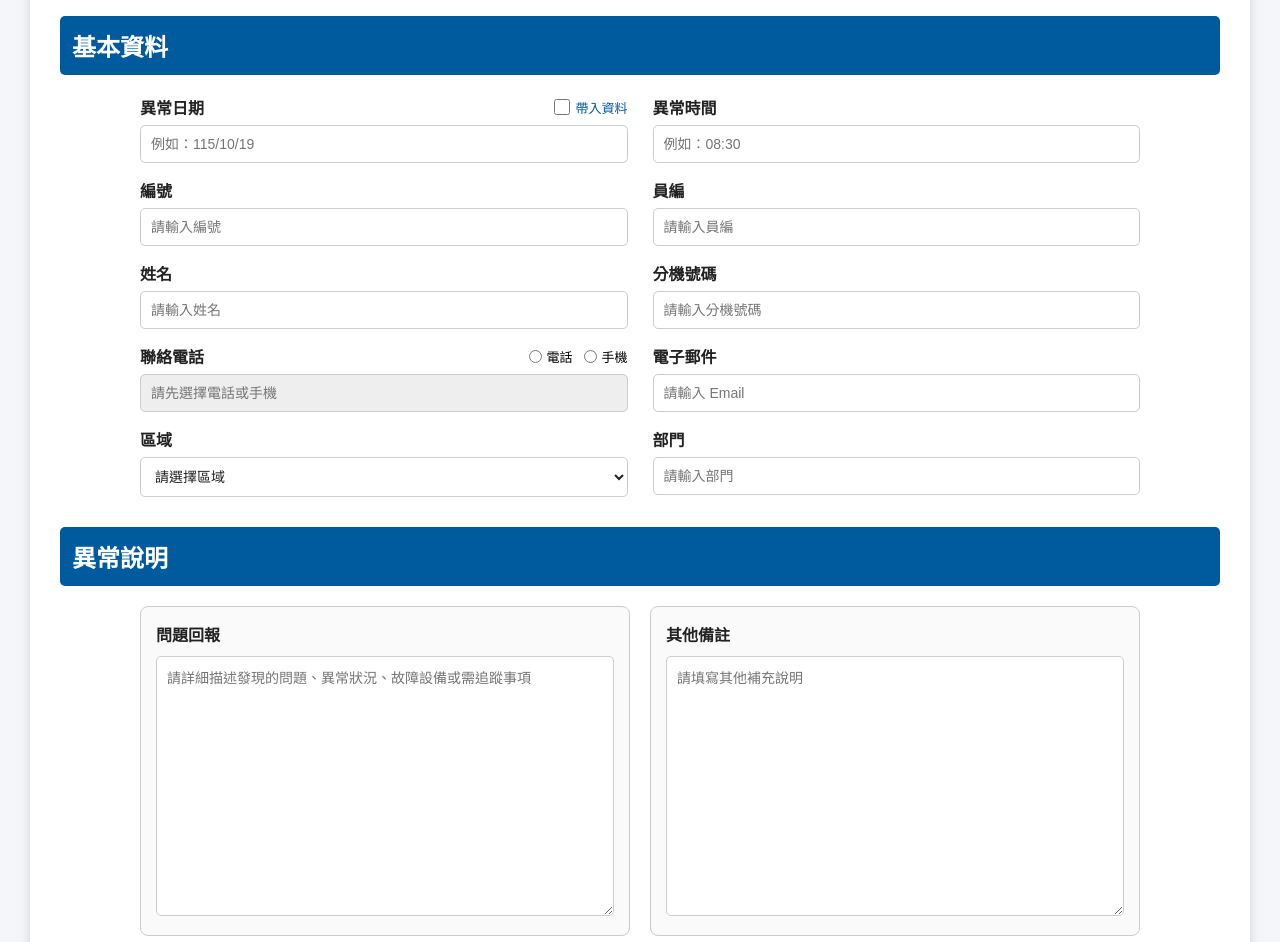
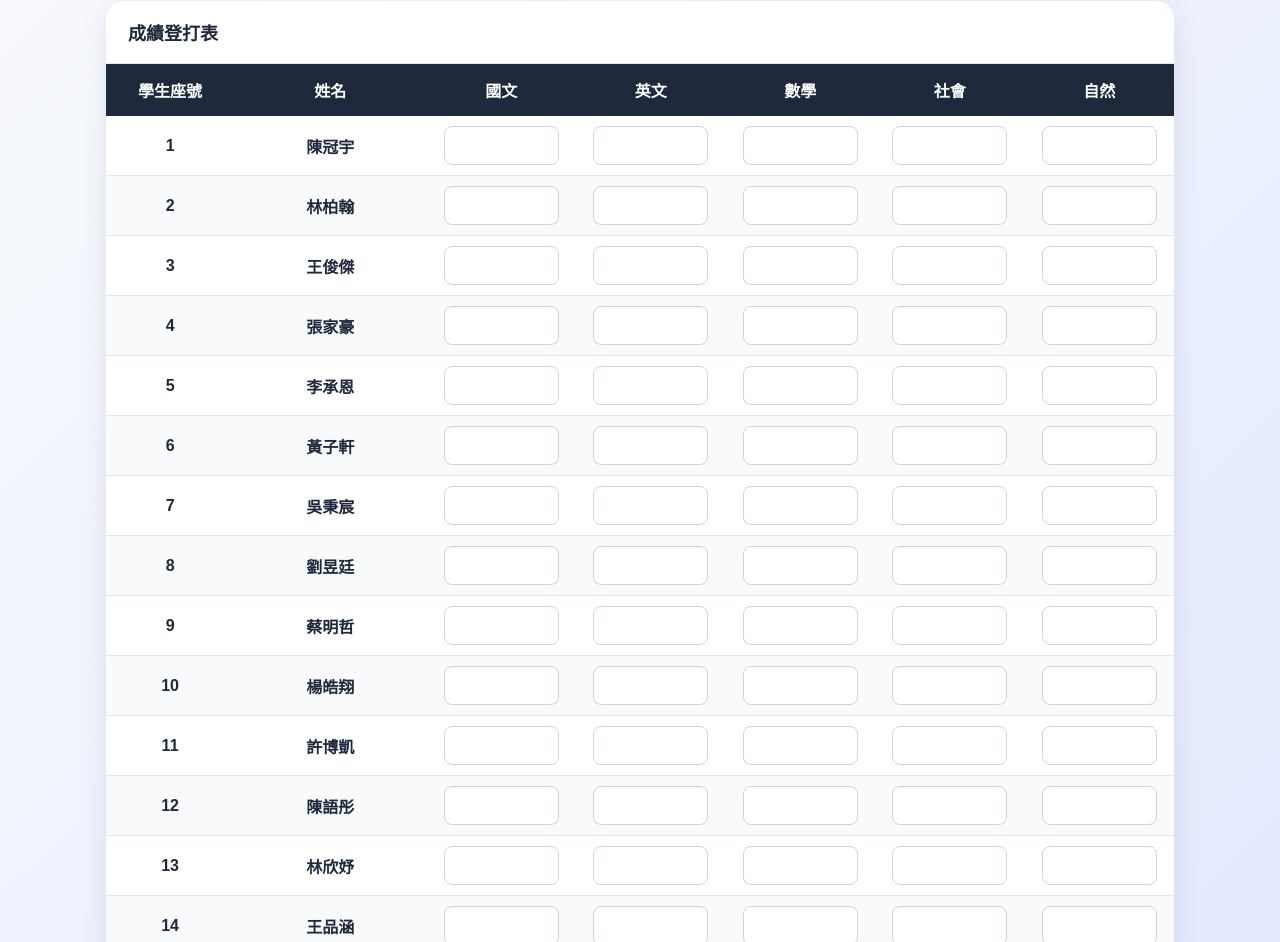
Before and after one commit to 2026eric/2026eric.github.io, a plain HTML site: page index.html in a window 1280 px wide. Shown: the part 141-1083 px from the top of the page. Drawn offline with Linux system fonts and the light colour scheme.

Commit message:
Update index.html

```diff
--- a/index.html
+++ b/index.html
@@ -1,587 +1,121 @@
+
+
 <!DOCTYPE html>
-<html lang="zh-Hant">
+<html lang="zh-Hant-TW">
 <head>
-<meta charset="UTF-8">
-<meta name="viewport" content="width=device-width, initial-scale=1.0">
-<title>異常回報表</title>
+  <meta charset="UTF-8">
+  <meta name="viewport" content="width=device-width, initial-scale=1.0">
+  <title>學生成績登打系統</title>
+  <style>
+    * { box-sizing: border-box; }
+    body { margin: 0; font-family: "Microsoft JhengHei", Arial, sans-serif; background: linear-gradient(135deg,#f8fafc,#e0e7ff); color:#1e293b; }
+    .container { max-width:1100px; margin:0 auto; padding:32px 16px; }
+    .header,.card { background:#fff; border-radius:18px; box-shadow:0 10px 30px rgba(15,23,42,.09); }
+    .header { padding:24px; margin-bottom:22px; text-align:center; }
+    h1 { margin:0; font-size:28px; }
+    .card { overflow:hidden; }
+    .card-title { padding:18px 22px; font-size:18px; font-weight:700; border-bottom:1px solid #e2e8f0; }
+    .table-wrap { overflow-x:auto; }
+    table { width:100%; border-collapse:collapse; table-layout:fixed; min-width:760px; }
+    th { background:#1e293b; color:#fff; padding:14px 10px; text-align:center; }
+    td { padding:10px; border-bottom:1px solid #e2e8f0; text-align:center; }
+    th:nth-child(1), td:nth-child(1) { width:12%; }
+    th:nth-child(2), td:nth-child(2) { width:18%; }
+    th:nth-child(n+3), td:nth-child(n+3) { width:14%; }
+    tbody tr:nth-child(even) { background:#f8fafc; }
+    tbody tr:hover { background:#eef2ff; }
+    .seat { font-weight:700; }
+    .name { text-align:center; font-weight:700; }
+    .score { width:100%; max-width:115px; padding:10px; border:1px solid #cbd5e1; border-radius:8px; text-align:center; font-size:15px; outline:none; }
+    .score:focus { border-color:#6366f1; box-shadow:0 0 0 3px rgba(99,102,241,.14); }
+    .footer { padding:18px 22px; display:flex; align-items:center; justify-content:flex-end; gap:12px; background:#f8fafc; }
+    button { border:0; border-radius:10px; padding:11px 18px; font-weight:700; cursor:pointer; font-size:14px; }
+    .clear { background:#fff; border:1px solid #cbd5e1; color:#334155; }
+    .save { background:#4f46e5; color:#fff; }
+    #message { margin-right:auto; color:#4338ca; font-weight:700; font-size:14px; }
+    @media(max-width:650px){ .container{padding:16px 10px;} }
+  </style>
+</head>
+<body>
+  <main class="container">
+    <section class="header">
+      <h1>學生成績登打系統</h1>
+    </section>
+    <section class="card">
+      <div class="card-title">成績登打表</div>
+      <div class="table-wrap">
+        <table>
+          <thead>
+            <tr><th>學生座號</th><th>姓名</th><th>國文</th><th>英文</th><th>數學</th><th>社會</th><th>自然</th></tr>
+          </thead>
+          <tbody id="studentBody"></tbody>
+        </table>
+      </div>
+      <div class="footer">
+        <span id="message"></span>
+        <button class="clear" id="clearBtn">清除成績</button>
+        <button class="save" id="saveBtn">儲存成績</button>
+      </div>
+    </section>
+  </main>
+  <script>
+    const students = [
+      [1,"陳冠宇"],[2,"林柏翰"],[3,"王俊傑"],[4,"張家豪"],[5,"李承恩"],
+      [6,"黃子軒"],[7,"吳秉宸"],[8,"劉昱廷"],[9,"蔡明哲"],[10,"楊皓翔"],
+      [11,"許博凱"],[12,"陳語彤"],[13,"林欣妤"],[14,"王品涵"],[15,"張雅晴"],
+      [16,"李佳蓉"],[17,"黃郁婷"],[18,"吳思穎"],[19,"劉芷妍"],[20,"蔡依庭"]
+    ];
+    const subjects = ["chinese","english","math","social","science"];
+    const body = document.getElementById("studentBody");
+    const message = document.getElementById("message");
 
-<style>
-*{
-    box-sizing:border-box;
-    font-family:"Microsoft JhengHei",sans-serif;
-}
-
-body{
-    margin:0;
-    padding:30px;
-    background:#f4f6f9;
-}
-
-.container{
-    max-width:1400px;
-    margin:auto;
-    background:#ffffff;
-    padding:30px;
-    border-radius:10px;
-    box-shadow:0 3px 12px rgba(0,0,0,0.15);
-}
-
-h1{
-    text-align:center;
-    color:#005a9e;
-    margin-bottom:30px;
-}
-
-h2{
-    background:#005a9e;
-    color:#ffffff;
-    padding:12px;
-    border-radius:5px;
-    margin-top:30px;
-}
-
-/* 固定每行兩格 */
-.form-grid{
-    display:grid;
-    grid-template-columns:1fr 1fr;
-    gap:15px 25px;
-    max-width:1000px;
-    margin:0 auto;
-}
-
-.form-group{
-    display:flex;
-    flex-direction:column;
-    position:relative;
-    min-width:0;
-}
-
-.form-group > label{
-    font-weight:bold;
-    color:#222222;
-    margin-bottom:6px;
-}
-
-input,
-select,
-textarea{
-    width:100%;
-    padding:10px;
-    border:1px solid #cccccc;
-    border-radius:5px;
-    font-size:14px;
-    background:#ffffff;
-    color:#222222;
-}
-
-/* 鎖定狀態 */
-input:disabled{
-    background:#eeeeee;
-    color:#666666;
-    cursor:not-allowed;
-}
-
-/* 日期標題 */
-.date-header{
-    display:flex;
-    align-items:center;
-    justify-content:space-between;
-    margin-bottom:6px;
-}
-
-.date-header > label{
-    font-weight:bold;
-    color:#222222;
-    margin:0;
-}
-
-.date-check{
-    display:flex;
-    align-items:center;
-    gap:5px;
-    white-space:nowrap;
-}
-
-.date-check input{
-    width:16px;
-    height:16px;
-    margin:0;
-    cursor:pointer;
-}
-
-.date-check label{
-    margin:0;
-    font-size:13px;
-    font-weight:normal;
-    color:#005a9e;
-    cursor:pointer;
-}
-
-/* 聯絡電話標題 */
-.phone-header{
-    display:flex;
-    align-items:center;
-    justify-content:space-between;
-    margin-bottom:6px;
-}
-
-.phone-header > label{
-    font-weight:bold;
-    color:#222222;
-    margin:0;
-}
-
-/* 電話 / 手機選項 */
-.phone-options{
-    display:flex;
-    align-items:center;
-    gap:12px;
-    white-space:nowrap;
-}
-
-.phone-options label{
-    display:flex;
-    align-items:center;
-    gap:4px;
-    margin:0;
-    font-size:13px;
-    font-weight:normal;
-    cursor:pointer;
-}
-
-.phone-options input{
-    width:auto;
-    margin:0;
-}
-
-/* 異常說明 */
-.report-grid{
-    display:grid;
-    grid-template-columns:1fr 1fr;
-    gap:20px;
-    max-width:1000px;
-    margin:0 auto;
-}
-
-.report-box{
-    background:#fafafa;
-    border:1px solid #cccccc;
-    border-radius:8px;
-    padding:15px;
-}
-
-.report-box label{
-    display:block;
-    font-weight:bold;
-    color:#222222;
-    margin-bottom:10px;
-}
-
-.report-box textarea{
-    width:100%;
-    height:260px;
-    resize:vertical;
-}
-
-/* 送出按鈕 */
-.submit-area{
-    display:flex;
-    justify-content:center;
-    margin-top:30px;
-}
-
-.submit-btn{
-    width:auto;
-    min-width:130px;
-    padding:11px 25px;
-    border:none;
-    border-radius:5px;
-    font-size:16px;
-    color:#ffffff;
-    background:#28a745;
-    cursor:pointer;
-}
-
-.submit-btn:hover{
-    background:#218838;
-}
-
-.notice{
-    text-align:center;
-    color:#666666;
-    margin-top:10px;
-    font-size:13px;
-}
-
-/* 小螢幕 */
-@media (max-width:768px){
-
-    body{
-        padding:15px;
+    function render() {
+      body.innerHTML = "";
+      students.forEach(([seat,name]) => {
+        const row = document.createElement("tr");
+        row.innerHTML = `<td class="seat">${seat}</td><td class="name">${name}</td>` +
+          subjects.map(subject => `<td><input class="score" type="text" inputmode="numeric" maxlength="3" data-seat="${seat}" data-subject="${subject}" aria-label="${name} ${subject} 成績"></td>`).join("");
+        body.appendChild(row);
+      });
+      loadScores();
     }
 
-    .container{
-        padding:20px;
+    function getScoreData() {
+      const data = {};
+      document.querySelectorAll(".score").forEach(input => {
+        if (!data[input.dataset.seat]) data[input.dataset.seat] = {};
+        data[input.dataset.seat][input.dataset.subject] = input.value;
+      });
+      return data;
     }
 
-    .form-grid{
-        grid-template-columns:1fr;
+    function loadScores() {
+      const saved = JSON.parse(localStorage.getItem("student-score-entry") || "{}");
+      document.querySelectorAll(".score").forEach(input => {
+        input.value = saved[input.dataset.seat]?.[input.dataset.subject] ?? "";
+      });
     }
 
-    .report-grid{
-        grid-template-columns:1fr;
-    }
-}
-</style>
-</head>
+    body.addEventListener("input", event => {
+      if (!event.target.classList.contains("score")) return;
+      let value = event.target.value.replace(/\D/g, "");
+      if (value !== "" && Number(value) > 100) value = "100";
+      event.target.value = value;
+      message.textContent = "";
+    });
 
-<body>
+    document.getElementById("saveBtn").addEventListener("click", () => {
+      localStorage.setItem("student-score-entry", JSON.stringify(getScoreData()));
+      message.textContent = "成績已儲存於此瀏覽器";
+    });
 
-<div class="container">
+    document.getElementById("clearBtn").addEventListener("click", () => {
+      document.querySelectorAll(".score").forEach(input => input.value = "");
+      localStorage.removeItem("student-score-entry");
+      message.textContent = "已清除全部成績";
+    });
 
-<h1>異常回報表</h1>
-
-<h2>基本資料</h2>
-
-<div class="form-grid">
-
-    <!-- 第一列：日期 / 時間 -->
-    <div class="form-group">
-
-        <div class="date-header">
-
-            <label for="abnormalDate">異常日期</label>
-
-            <div class="date-check">
-
-                <input
-                    type="checkbox"
-                    id="useCurrentDateTime"
-                    onchange="setCurrentDateTime()">
-
-                <label for="useCurrentDateTime">
-                    帶入資料
-                </label>
-
-            </div>
-
-        </div>
-
-        <input
-            type="text"
-            id="abnormalDate"
-            placeholder="例如：115/10/19">
-
-    </div>
-
-
-    <div class="form-group">
-
-        <label for="abnormalTime">異常時間</label>
-
-        <input
-            type="text"
-            id="abnormalTime"
-            placeholder="例如：08:30">
-
-    </div>
-
-
-    <!-- 第二列：編號 / 員編 -->
-    <div class="form-group">
-
-        <label>編號</label>
-
-        <input
-            type="text"
-            placeholder="請輸入編號">
-
-    </div>
-
-
-    <div class="form-group">
-
-        <label>員編</label>
-
-        <input
-            type="text"
-            placeholder="請輸入員編">
-
-    </div>
-
-
-    <!-- 第三列：姓名 / 分機 -->
-    <div class="form-group">
-
-        <label>姓名</label>
-
-        <input
-            type="text"
-            placeholder="請輸入姓名">
-
-    </div>
-
-
-    <div class="form-group">
-
-        <label>分機號碼</label>
-
-        <input
-            type="text"
-            placeholder="請輸入分機號碼">
-
-    </div>
-
-
-    <!-- 第四列：聯絡電話 / Email -->
-    <div class="form-group">
-
-        <div class="phone-header">
-
-            <label for="phoneNumber">
-                聯絡電話
-            </label>
-
-            <div class="phone-options">
-
-                <label>
-                    <input
-                        type="radio"
-                        name="phoneType"
-                        value="phone"
-                        onchange="changePhoneType()">
-                    電話
-                </label>
-
-                <label>
-                    <input
-                        type="radio"
-                        name="phoneType"
-                        value="mobile"
-                        onchange="changePhoneType()">
-                    手機
-                </label>
-
-            </div>
-
-        </div>
-
-        <input
-            type="text"
-            id="phoneNumber"
-            placeholder="請先選擇電話或手機"
-            disabled>
-
-    </div>
-
-
-    <div class="form-group">
-
-        <label>電子郵件</label>
-
-        <input
-            type="text"
-            placeholder="請輸入 Email">
-
-    </div>
-
-
-    <!-- 第五列：區域 / 部門 -->
-    <div class="form-group">
-
-        <label>區域</label>
-
-        <select>
-            <option value="">請選擇區域</option>
-            <option value="康橋國際學校">
-                康橋國際學校
-            </option>
-            <option value="康軒文教事業">
-                康軒文教事業
-            </option>
-        </select>
-
-    </div>
-
-
-    <div class="form-group">
-
-        <label>部門</label>
-
-        <input
-            type="text"
-            placeholder="請輸入部門">
-
-    </div>
-
-</div>
-
-
-<h2>異常說明</h2>
-
-<div class="report-grid">
-
-    <div class="report-box">
-
-        <label>問題回報</label>
-
-        <textarea
-            placeholder="請詳細描述發現的問題、異常狀況、故障設備或需追蹤事項"></textarea>
-
-    </div>
-
-
-    <div class="report-box">
-
-        <label>其他備註</label>
-
-        <textarea
-            placeholder="請填寫其他補充說明"></textarea>
-
-    </div>
-
-</div>
-
-
-<div class="submit-area">
-
-    <button
-        class="submit-btn"
-        type="button"
-        onclick="fakeSubmit()">
-        送出報表
-    </button>
-
-</div>
-
-
-<div class="notice">
-此按鈕僅供展示用途，不會實際送出任何資料
-</div>
-
-</div>
-
-
-<script>
-
-/* 帶入日期與時間 */
-function setCurrentDateTime(){
-
-    const checkbox =
-        document.getElementById("useCurrentDateTime");
-
-    const dateInput =
-        document.getElementById("abnormalDate");
-
-    const timeInput =
-        document.getElementById("abnormalTime");
-
-
-    /* 勾選：帶入資料並鎖定 */
-    if(checkbox.checked){
-
-        const now = new Date();
-
-        const rocYear =
-            now.getFullYear() - 1911;
-
-        const month =
-            String(now.getMonth() + 1).padStart(2, "0");
-
-        const day =
-            String(now.getDate()).padStart(2, "0");
-
-        const hours =
-            String(now.getHours()).padStart(2, "0");
-
-        const minutes =
-            String(now.getMinutes()).padStart(2, "0");
-
-
-        dateInput.value =
-            rocYear + "/" + month + "/" + day;
-
-        timeInput.value =
-            hours + ":" + minutes;
-
-
-        dateInput.disabled = true;
-        timeInput.disabled = true;
-
-    }
-
-    /* 取消勾選：清空並解除鎖定 */
-    else{
-
-        dateInput.disabled = false;
-        timeInput.disabled = false;
-
-        dateInput.value = "";
-        timeInput.value = "";
-
-        dateInput.placeholder =
-            "例如：115/10/19";
-
-        timeInput.placeholder =
-            "例如：08:30";
-
-    }
-}
-
-
-/* 電話 / 手機切換 */
-function changePhoneType(){
-
-    const selected =
-        document.querySelector(
-            'input[name="phoneType"\]:checked'
-        );
-
-    const phoneInput =
-        document.getElementById("phoneNumber");
-
-
-    /* 預防沒有任何選項 */
-    if(!selected){
-
-        phoneInput.value = "";
-        phoneInput.disabled = true;
-        phoneInput.placeholder =
-            "請先選擇電話或手機";
-
-        return;
-    }
-
-
-    /* 有選擇後解除鎖定 */
-    phoneInput.disabled = false;
-
-    if(selected.value === "phone"){
-
-        phoneInput.placeholder =
-            "請輸入電話號碼";
-
-    }
-
-    else if(selected.value === "mobile"){
-
-        phoneInput.placeholder =
-            "請輸入手機號碼";
-
-    }
-}
-
-
-/* 展示用按鈕 */
-function fakeSubmit(){
-
-    alert(
-        "異常回報表已送出"
-    );
-
-}
-
-</script>
-
+    render();
+  </script>
 </body>
 </html>
```
